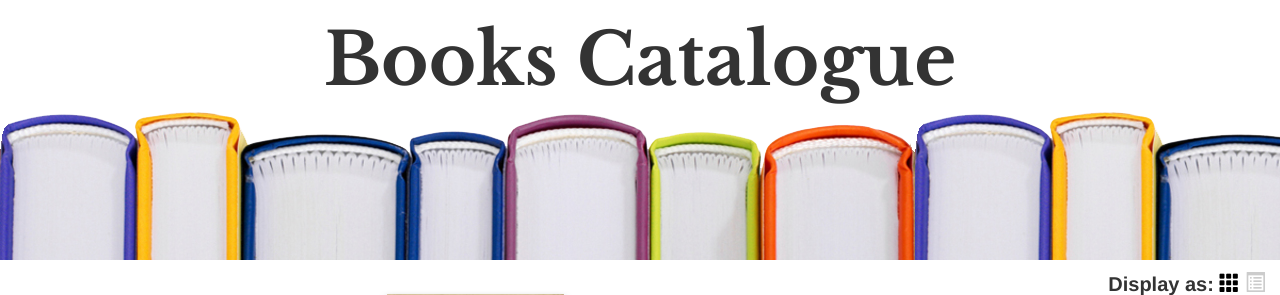
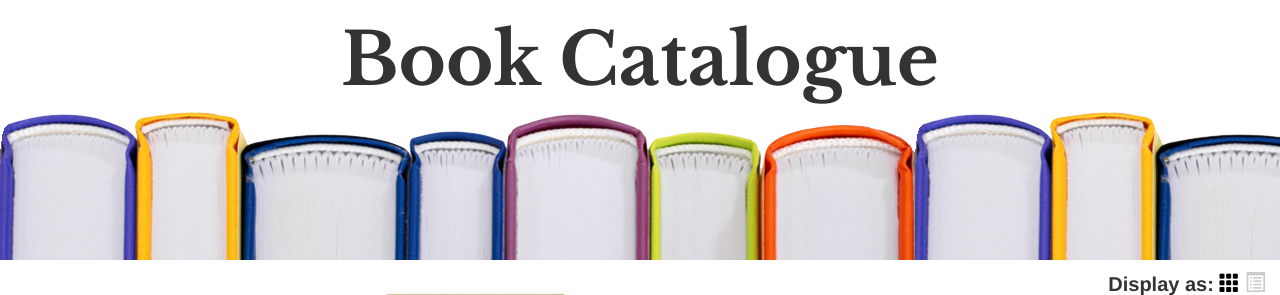
Before and after one commit to birenbergg/ateam_task, a PHP site: page / in a window 1280 px wide. Shown: the top 295 px of the page. Run offline with PHP 8.4, Linux system fonts and the light colour scheme; some libraries are stand-ins or nearby versions.

Commit message:
Updated title

```diff
--- a/ateam/index.php
+++ b/ateam/index.php
@@ -13,7 +13,7 @@
 	</head>
 	<body>
 		<header class="text-center">
-			<h1>Books Catalogue</h1>
+			<h1>Book Catalogue</h1>
 		</header>
 		<main class="container-fluid" ng-app="bookCatalogueApp" ng-controller="bcController">
 			<div class="text-right display-mode">
```
